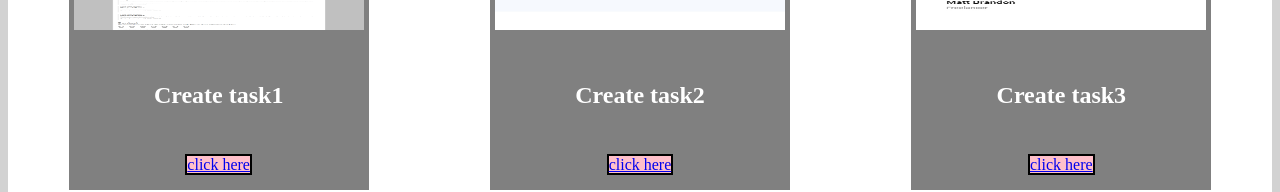
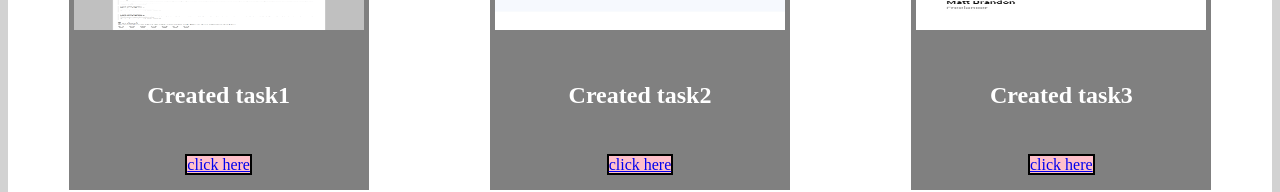
Before and after one commit to 8940148677SIVARAM/tasks, a plain HTML site: page index.html in a window 1280 px wide. Shown: the part 421-613 px from the top of the page. Drawn offline with Linux system fonts and the light colour scheme.

Commit message:
Update index.html

```diff
--- a/index.html
+++ b/index.html
@@ -47,19 +47,19 @@
 			<div>
 			<h2>given task1</h2>
 			<img src="sample 1.png"height="100"width="290">
-			<h2>Create task1</h2>
+			<h2>Created task1</h2>
 			<a href="https://8940148677sivaram.github.io/task1/">click here</a>
 			</div>
 			<div>
 			<h2>given task2</h2>
 			<img src="sample 2.jpg"height="100"width="290">
-			<h2>Create task2</h2>
+			<h2>Created task2</h2>
 			<a href="https://8940148677sivaram.github.io/task2.0/">click here</a>
 			</div>
 			<div>
 			<h2>given task3</h2>
 			<img src="sample 3.jpg"height="100"width="290">
-			<h2>Create task3</h2>
+			<h2>Created task3</h2>
 			<a href="https://8940148677sivaram.github.io/task3.0/">click here</a>
 			</div>
 			</div>
```
